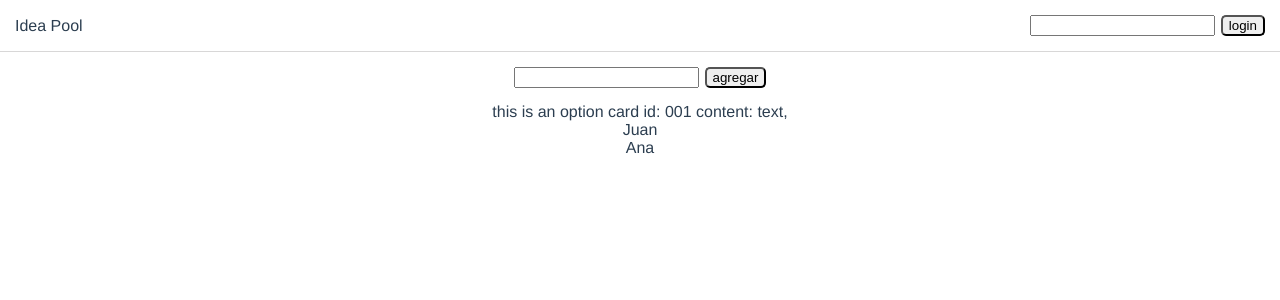
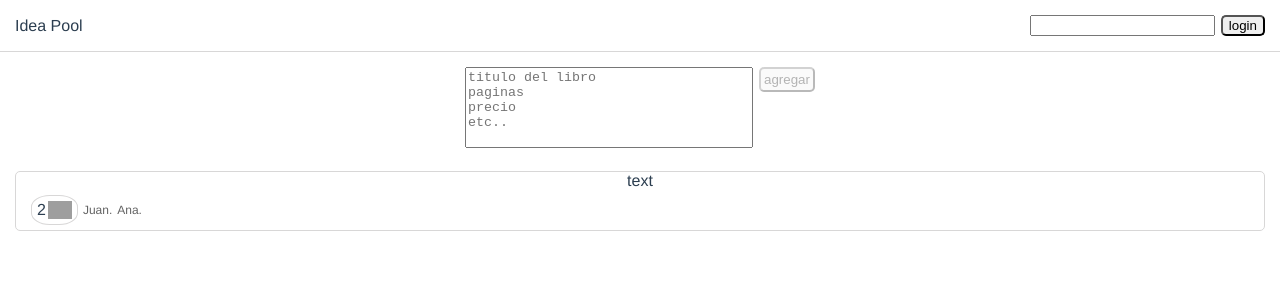
Before and after one commit to francisco-j/ideaPool-vue, a Vue app: page / in a window 1280 px wide. Shown: the top 300 px of the page. Built offline with nearby package versions, Linux system fonts and the light colour scheme; grey boxes are pictures that could not be loaded.

Commit message:
improvements on ideaCard

```diff
--- a/src/components/IdeaCard.vue
+++ b/src/components/IdeaCard.vue
@@ -1,5 +1,5 @@
 <script>
-    import { computed, ref } from "vue";
+    import classBuilder from "../js/classBuilder";
 
     export default {
         props: {
@@ -8,20 +8,56 @@
             votes: Array// String[]
         },
         setup(props, context) {
-
             return {
+                b: classBuilder('idea-card')
             }
         }
     }
 </script>
 
 <template>
-    this is an option card
-
-    id: {{id}}
-    content: {{content}},
-    <div v-for="vote in votes" :key="vote">{{vote}}</div>
+    <div :class="b`container`">
+        <span :class="b`content`">{{content}}</span>
+        <div :class="b`voters-container`">
+            <div :class="b`vote-btn`">
+                <span>{{votes.length}}</span>
+                <img :class="b`life-saver-icon`" src="red-life-saver.ico" alt="Italian Trulli">
+            </div>
+            <span :class="b`voter`" v-for="vote in votes" :key="vote">
+                {{vote}}.
+            </span>
+        </div>
+    </div>
 </template>
 
 <style>
+    .idea-card_container {
+        border: 1px rgb(216 215 215) solid;
+        border-radius: 5px;
+    }
+    .idea-card_content {
+        white-space: pre
+    }
+    .idea-card_voter {
+        font-size: 12px;
+        color: rgb(100 100 100);
+        margin-right: 5px;
+    }
+    .idea-card_voters-container {
+        display: flex;
+        align-items: center;
+        padding: 5px 15px;
+    }
+    .idea-card_vote-btn {
+        display: flex;
+        align-items: center;
+        margin-right: 5px;
+        padding: 5px;
+        border: 1px rgb(216 215 215) solid;
+        border-radius: 40%;
+    }
+    .idea-card_life-saver-icon {
+        margin-left: 2px;
+        height: 18px;
+    }
 </style>
--- a/src/components/Pool.vue
+++ b/src/components/Pool.vue
@@ -14,9 +14,17 @@
             ]
 
             const ideas = ref(mock); // TODO: use []
+            const newEntry = ref('');
 
-            const addOption = (opt) => {
-                ideas.value.concat([...ideas, opt])
+            const addOption = () => {
+                const newIdea = {
+                    id: ideas.value[ideas.value.length-1].id + 1,
+                    content: newEntry.value,
+                    votes: ['me']
+                }
+                ideas.value = ideas.value.concat(newIdea)
+
+                newEntry.value = ''
             }
 
             const sortedIdeas = computed(() =>
@@ -25,13 +33,10 @@
                 )
             )
 
-            // const removeOption = () => {
-            // }
-
             return {
                 sortedIdeas,
                 addOption,
-                // removeOption,
+                newEntry,
             }
         }
     }
@@ -39,10 +44,19 @@
 
 <template>
     <div class="new-entry-container">
-        <input v-model="userInput"/>
-        <button class="user-button" @click="login">agregar</button>
+        <textarea v-model.trim="newEntry"
+            class="new-entry-textarea"
+            :placeholder="'titulo del libro\npaginas\nprecio\netc..'"
+            rows="5"
+        />
+        <button class="new-entry-button"
+            @click="addOption"
+            :disabled="!newEntry.length"
+        >
+            agregar
+        </button>
     </div>
-    <div class="options-list">
+    <div class="ideas-list">
         <IdeaCard v-for="idea in sortedIdeas" :key="idea.id"
             v-bind="idea"
         />
@@ -52,9 +66,30 @@
 <style>
     .new-entry-container {
         margin-top: 15px;
+        display: flex;
+        justify-content: center;
     }
 
-    .options-list {
+    .new-entry-textarea {
+        resize: none;
+        width: 18rem;
+        overflow: auto;
+    }
+
+    .new-entry-button {
+        margin-left: 6px;
+        height: fit-content;
+        padding: 3px;
+    }
+
+    .ideas-list {
         margin-top: 15px;
+        display: flex;
+        flex-direction: column;
+        margin: 15px;
+
+    }
+    .ideas-list > * {
+        margin-top: 8px;
     }
 </style>
--- /dev/null
+++ b/src/js/classBuilder.js
@@ -0,0 +1,3 @@
+export default (baseClass) => {
+    return (subClass) => `${baseClass}_${subClass}`
+}
```
